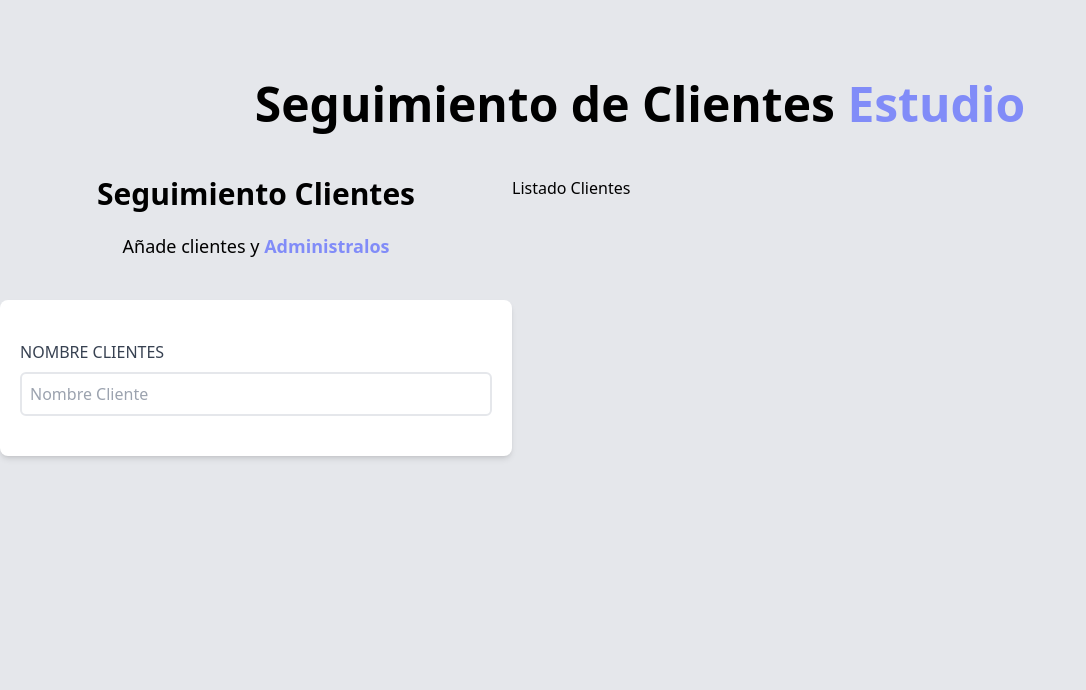
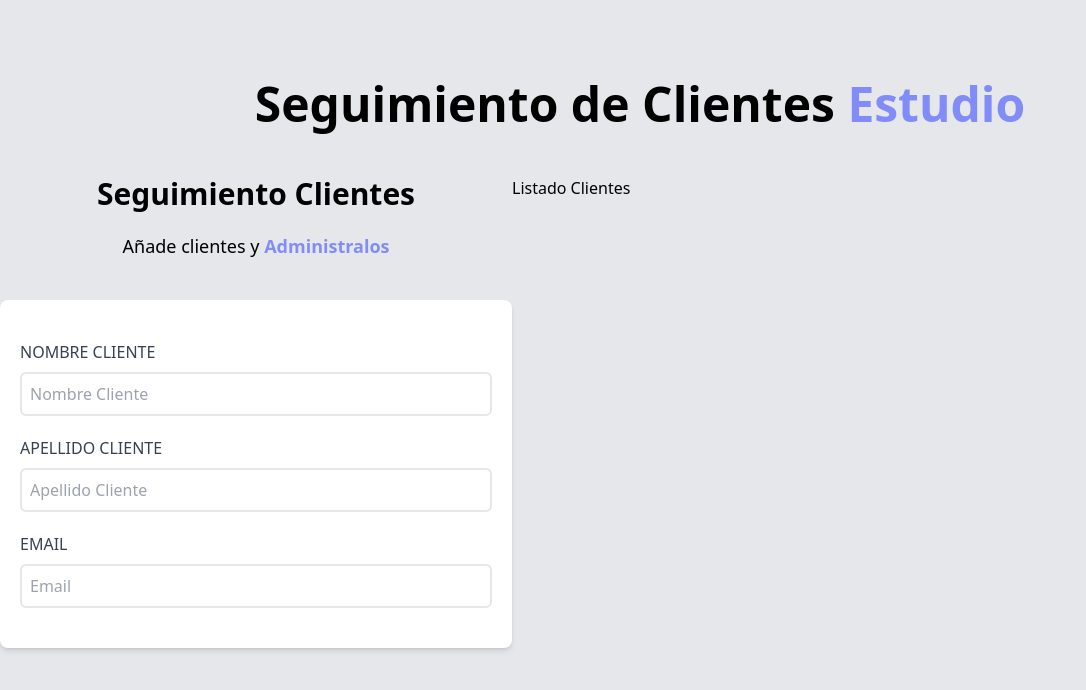
Before and after one commit to AbrahanEFH/agenda-react, a React (Vite) app: page / in a window 1280 px wide. Shown: the top 690 px of the page, without its empty margins (0-1086 px from the left). Built offline with nearby package versions, Linux system fonts and the light colour scheme.

Commit message:
Agregamos apellido y Email

```diff
--- a/src/components/Formulario.jsx
+++ b/src/components/Formulario.jsx
@@ -10,9 +10,9 @@ const Formulario = () => {
         </p>
 
         <form className="bg-white shadow-md rounded-lg py-10 px-5">
-            <div>
+            <div className=" mb-5" >
                 <label htmlFor="cliente" className=" block text-gray-700 uppercase">
-                    Nombre Clientes
+                    Nombre Cliente
                 </label>
 
                 <input
@@ -22,6 +22,30 @@ const Formulario = () => {
                     className="border-2 w-full p-2 mt-2 placeholder-gray-400 rounded-md"
                 />
             </div>
+            <div className="mb-5">
+                <label htmlFor="apellido" className=" block text-gray-700 uppercase">
+                    Apellido cliente
+                </label>
+
+                <input
+                    id="apellido"
+                    type="text"
+                    placeholder="Apellido Cliente"
+                    className="border-2 w-full p-2 mt-2 placeholder-gray-400 rounded-md"
+                />
+            </div>
+            <div>
+                <label htmlFor="email" className=" block text-gray-700 uppercase">
+                    Email
+                </label>
+
+                <input
+                    id="email"
+                    type="text"
+                    placeholder="Email"
+                    className="border-2 w-full p-2 mt-2 placeholder-gray-400 rounded-md"
+                />
+            </div>
         </form>
     </div>
   )
```
